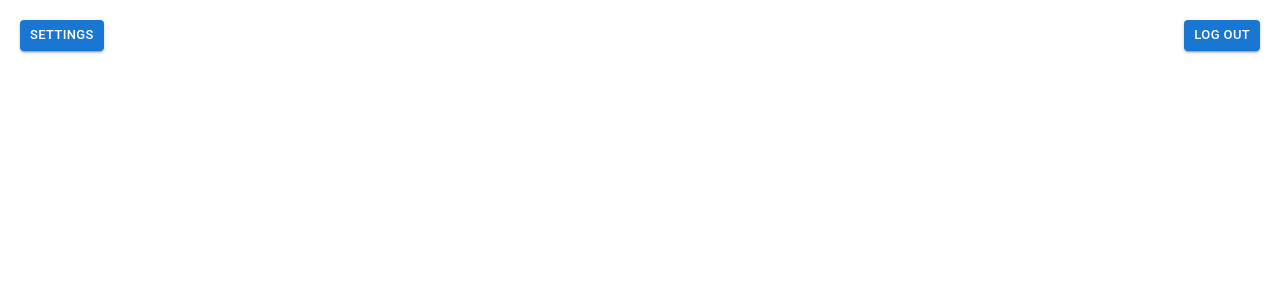
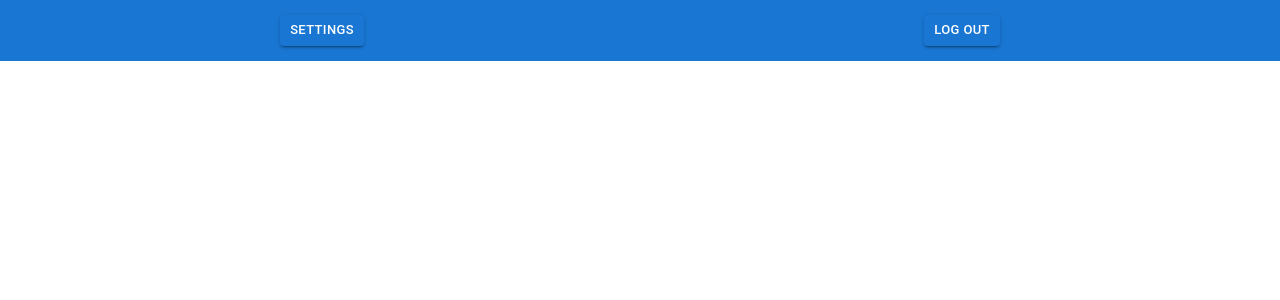
Before and after one commit to kalibria/Honda_tracker, a React (Create React App) app: page /calendar in a window 1280 px wide. Shown: the top 300 px of the page. Built offline with nearby package versions, Linux system fonts and the light colour scheme.

Commit message:
add styles to ButtonAppBar

```diff
--- a/package.json
+++ b/package.json
@@ -57,10 +57,12 @@
     ]
   },
   "devDependencies": {
+    "autoprefixer": "^10.4.13",
     "eslint": "8.22.0",
     "eslint-config-prettier": "^8.5.0",
     "eslint-plugin-prettier": "^4.2.1",
+    "postcss": "^8.4.18",
     "prettier": "^2.7.1",
-    "tailwindcss": "^3.1.8"
+    "tailwindcss": "^3.2.1"
   }
 }
--- a/src/App.css
+++ b/src/App.css
@@ -11,3 +11,12 @@
     justify-content: center;
     overflow: auto;
 }
+
+
+.buttonAppContainer {
+    display: flex;
+    justify-content: space-around;
+    padding-top: 15px;
+    padding-bottom: 15px;
+    background-color: #1976d2
+}
--- a/src/appBar/ButtonAppBar.tsx
+++ b/src/appBar/ButtonAppBar.tsx
@@ -4,9 +4,9 @@ import { SettingsButton } from 'src/settings/SettingsButton';
 
 export default function ButtonAppBar() {
   return (
-    <div className={'h-14 bg-sky-500'}>
+    <div className={'buttonAppContainer'}>
+      <SettingsButton />
       <LogOutButton />
-      <SettingsButton />
     </div>
   );
 }
--- a/src/auth/components/logOutFor/LogOutButton.tsx
+++ b/src/auth/components/logOutFor/LogOutButton.tsx
@@ -34,7 +34,8 @@ export const LogOutButton = () => {
   }, [dispatch, error, navigate, result]);
 
   return (
-    <div className={'absolute top-5 right-5'}>
+    <div>
+      {/*className={'absolute top-5 right-5'}>*/}
       {error && <AlertForm message={error} />}
 
       <Button
--- a/src/settings/SettingsButton.tsx
+++ b/src/settings/SettingsButton.tsx
@@ -29,7 +29,8 @@ export const SettingsButton = () => {
   // }, [error, navigate, result]);
 
   return (
-    <div className={'absolute top-5 left-5'}>
+    <div>
+      {/*className={'absolute top-5 left-5'}>*/}
       <Button
         variant="contained"
         type="submit"
```
Also changed, not shown: 2 other files (tests, documents, lock files or other folders).
